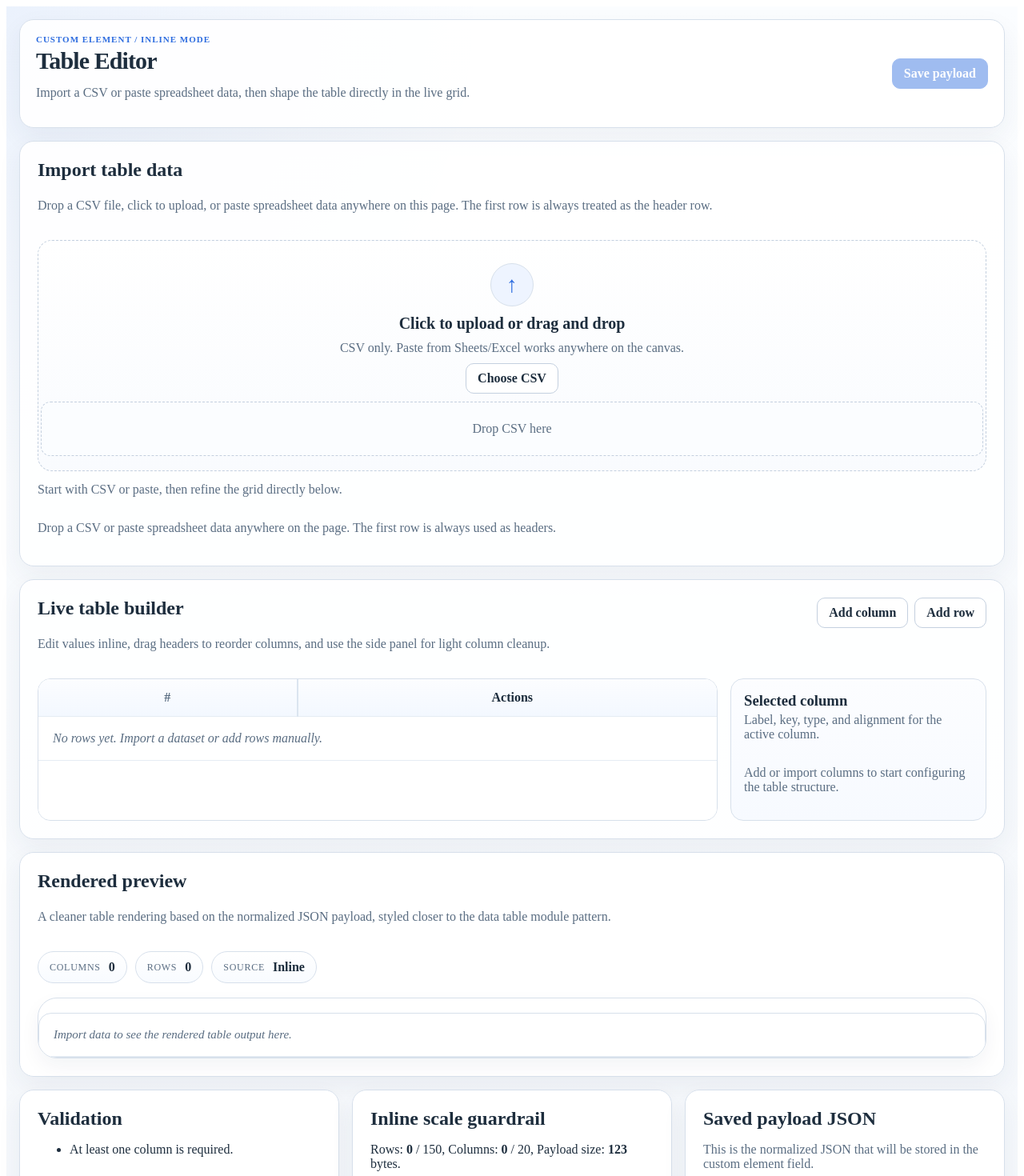
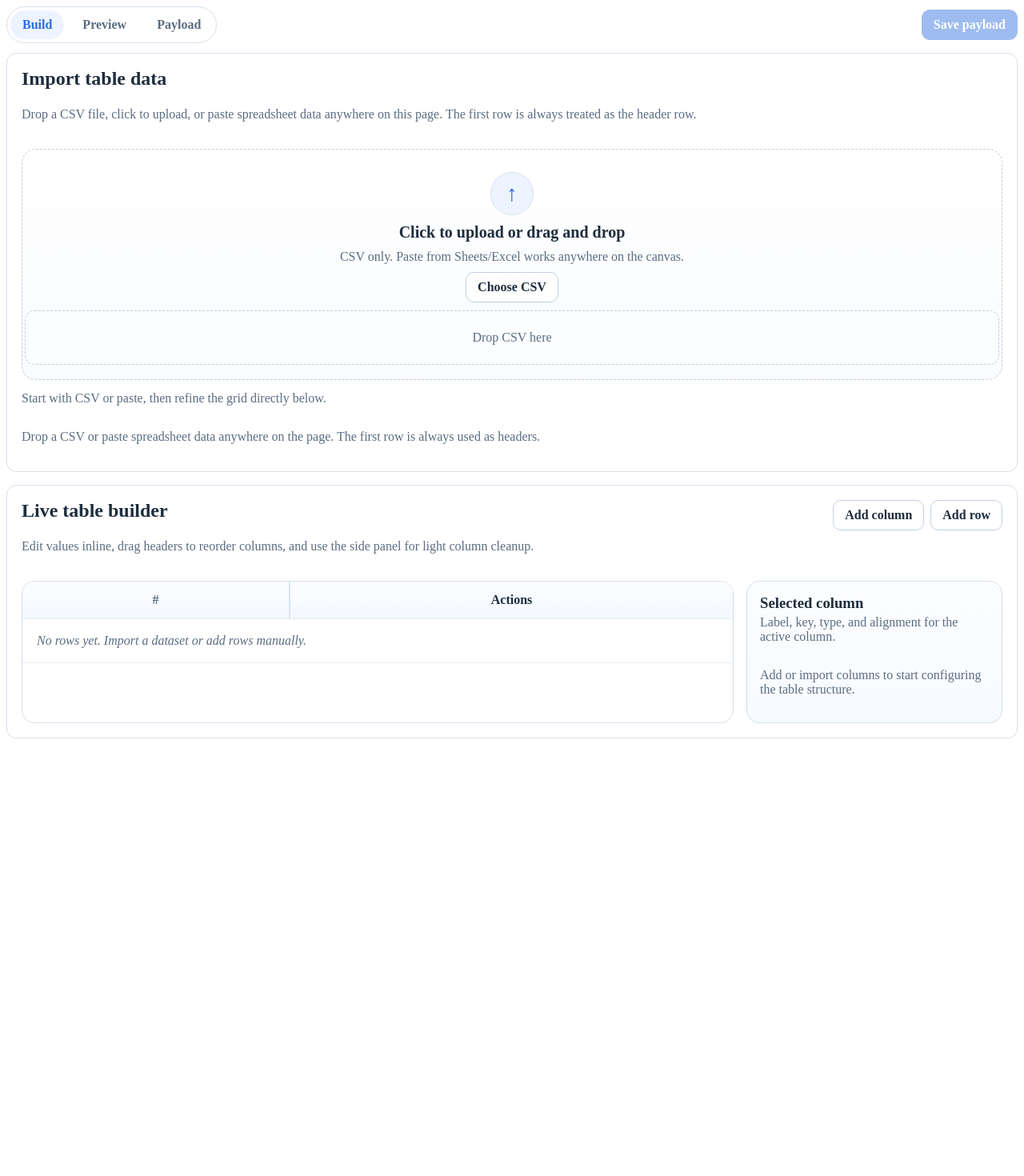
Before and after one commit to jchap-dctx/table-editor, a React (Vite) app: page /custom-elements/table-editor in a window 1280 px wide. Shown: the top 1470 px of the page at 80% size. After the commit the page ends 931 px from the top, so only its background shows below. Built offline with nearby package versions, Linux system fonts and the light colour scheme.

Commit message:
feat: streamline embedded table editor workflow

```diff
--- a/src/App.tsx
+++ b/src/App.tsx
@@ -1,12 +1,14 @@
 import { Routes, Route } from "react-router-dom";
 import { IconPicker } from "./custom-elements/IconPicker";
 import { TableEditor } from "./custom-elements/TableEditor";
+import { TableEditorPreview } from "./custom-elements";
 
 function App() {
   return (
     <Routes>
       <Route path="/icon-picker" element={<IconPicker />} />
       <Route path="/table-editor" element={<TableEditor />} />
+      <Route path="/table-editor-preview" element={<TableEditorPreview />} />
     </Routes>
   );
 }
--- a/src/custom-elements/TableEditor/TableEditor.tsx
+++ b/src/custom-elements/TableEditor/TableEditor.tsx
@@ -27,6 +27,9 @@ import type {
   InlineTableRow,
 } from "./types";
 import "./table-editor.css";
+
+const LOCAL_PREVIEW_STORAGE_KEY = "table-editor:last-saved-payload";
+type EditorTab = "build" | "preview" | "payload";
 
 function generateRowId(index: number): string {
   return `row-${Date.now()}-${index}`;
@@ -150,6 +153,7 @@ export function TableEditor() {
     importedAt: string;
   } | null>(null);
   const [savedMessage, setSavedMessage] = useState("");
+  const [activeTab, setActiveTab] = useState<EditorTab>("build");
   const [payload, setPayload] = useState<InlineTablePayloadV1>(createEmptyPayload());
 
   useEffect(() => {
@@ -493,7 +497,9 @@ export function TableEditor() {
       return;
     }
 
-    setStoredValue(JSON.stringify(normalized));
+    const serializedPayload = JSON.stringify(normalized);
+    setStoredValue(serializedPayload);
+    window.localStorage.setItem(LOCAL_PREVIEW_STORAGE_KEY, serializedPayload);
     setPayload(normalized);
     setSavedMessage(`Saved at ${new Date().toLocaleTimeString()}.`);
   }
@@ -643,20 +649,42 @@ export function TableEditor() {
 
   return (
     <div className="table-editor-root" ref={rootRef} onPasteCapture={handleRootPaste}>
-      <header className="table-editor-header">
-        <div>
-          <p className="eyebrow">Custom Element / Inline Mode</p>
-          <h1>Table Editor</h1>
-          <p className="muted">
-            Import a CSV or paste spreadsheet data, then shape the table directly in the live grid.
-          </p>
+      <div className="table-editor-toolbar">
+        <div className="table-editor-tabs" role="tablist" aria-label="Table editor views">
+          <button
+            type="button"
+            className={`table-editor-tab ${activeTab === "build" ? "is-active" : ""}`}
+            role="tab"
+            aria-selected={activeTab === "build"}
+            onClick={() => setActiveTab("build")}
+          >
+            Build
+          </button>
+          <button
+            type="button"
+            className={`table-editor-tab ${activeTab === "preview" ? "is-active" : ""}`}
+            role="tab"
+            aria-selected={activeTab === "preview"}
+            onClick={() => setActiveTab("preview")}
+          >
+            Preview
+          </button>
+          <button
+            type="button"
+            className={`table-editor-tab ${activeTab === "payload" ? "is-active" : ""}`}
+            role="tab"
+            aria-selected={activeTab === "payload"}
+            onClick={() => setActiveTab("payload")}
+          >
+            Payload
+          </button>
         </div>
         <div className="table-editor-actions">
           <button type="button" className="primary" onClick={savePayload} disabled={!canSave}>
             Save payload
           </button>
         </div>
-      </header>
+      </div>
 
       {isLoading ? <p className="muted table-editor-status">Loading existing field value...</p> : null}
       {savedMessage ? <p className="table-editor-ok table-editor-status">{savedMessage}</p> : null}
@@ -667,9 +695,23 @@ export function TableEditor() {
           ))}
         </div>
       ) : null}
+      {scale.exceedsInlineLimit ? (
+        <div className="table-editor-warn table-editor-status">
+          <p>
+            This table is too large for Inline mode. Use the Dataset Source section for larger tables.
+          </p>
+        </div>
+      ) : null}
+      {importErrors.length > 0 ? (
+        <div className="table-editor-warn table-editor-status" role="alert">
+          <p>{importErrors[0]}</p>
+        </div>
+      ) : null}
 
       <fieldset disabled={isDisabled || isLoading} className="table-editor-fieldset">
-        <section className="table-editor-panel">
+        {activeTab === "build" ? (
+        <>
+        <section className="table-editor-panel table-editor-panel--flat">
           <div className="table-editor-upload-shell">
             <div className="table-editor-upload-copy">
               <h2>Import table data</h2>
@@ -735,7 +777,7 @@ export function TableEditor() {
           </div>
         </section>
 
-        <section className="table-editor-panel">
+        <section className="table-editor-panel table-editor-panel--flat">
           <div className="table-editor-section-header">
             <div>
               <h2>Live table builder</h2>
@@ -946,9 +988,11 @@ export function TableEditor() {
             </aside>
           </div>
         </section>
-      </fieldset>
+        </>
+        ) : null}
 
-        <section className="table-editor-panel">
+        {activeTab === "preview" ? (
+        <section className="table-editor-panel table-editor-panel--flat">
           <div className="table-editor-section-header">
             <div>
               <h2>Rendered preview</h2>
@@ -1031,16 +1075,22 @@ export function TableEditor() {
             </div>
         </div>
       </section>
+        ) : null}
 
+        {activeTab === "payload" ? (
         <div className="table-editor-meta-grid">
-        <section className="table-editor-panel">
-          <h2>Validation</h2>
+        <section className="table-editor-panel table-editor-panel--flat">
+          <h2>Status</h2>
+          <p>
+            Rows: <strong>{scale.rowCount}</strong>, Columns: <strong>{scale.columnCount}</strong>,
+            Payload size: <strong>{scale.payloadBytes}</strong> bytes.
+          </p>
           {validation.generalErrors.length === 0 &&
           Object.keys(validation.columnErrors).length === 0 &&
           Object.keys(validation.rowErrors).length === 0 ? (
             <p className="table-editor-ok">No validation errors.</p>
-          ) : null}
-
+          ) : (
+            <div className="table-editor-warn">
               {validation.generalErrors.length > 0 ? (
                 <ul>
                   {validation.generalErrors.map((error) => (
@@ -1048,7 +1098,6 @@ export function TableEditor() {
                   ))}
                 </ul>
               ) : null}
-
               {Object.entries(validation.columnErrors).map(([key, errors]) => (
                 <div key={key}>
                   <strong>{key}</strong>
@@ -1059,7 +1108,6 @@ export function TableEditor() {
                   </ul>
                 </div>
               ))}
-
               {Object.entries(validation.rowErrors).map(([key, errors]) => (
                 <div key={key}>
                   <strong>{key}</strong>
@@ -1070,44 +1118,14 @@ export function TableEditor() {
                   </ul>
                 </div>
               ))}
-
-          {importErrors.length > 0 ? (
-            <div className="table-editor-warn" role="alert">
-              <p>Import issues:</p>
-              <ul>
-                {importErrors.map((error) => (
-                  <li key={error}>{error}</li>
-                ))}
-              </ul>
             </div>
-          ) : null}
+          )}
+          <p className="muted">
+            Preview harness route: <code>/custom-elements/table-editor-preview</code>
+          </p>
         </section>
 
-        <section className="table-editor-panel">
-          <h2>Inline scale guardrail</h2>
-          <p>
-            Rows: <strong>{scale.rowCount}</strong> / 150, Columns:{" "}
-            <strong>{scale.columnCount}</strong> / 20, Payload size:{" "}
-            <strong>{scale.payloadBytes}</strong> bytes.
-          </p>
-          {scale.exceedsInlineLimit ? (
-            <div className="table-editor-warn">
-              <p>
-                This table exceeds practical Inline limits. You can still inspect the imported
-                data here, but save is blocked. Use the Dataset workflow for larger tables.
-              </p>
-              <ul>
-                {scale.messages.map((message) => (
-                  <li key={message}>{message}</li>
-                ))}
-              </ul>
-            </div>
-          ) : (
-            <p className="table-editor-ok">Current size is within the Inline recommendation.</p>
-          )}
-        </section>
-
-        <section className="table-editor-panel">
+        <section className="table-editor-panel table-editor-panel--flat">
           <h2>Saved payload JSON</h2>
           <p className="muted">
             This is the normalized JSON that will be stored in the custom element field.
@@ -1117,6 +1135,8 @@ export function TableEditor() {
           </pre>
         </section>
       </div>
+      ) : null}
+      </fieldset>
     </div>
   );
 }
--- /dev/null
+++ b/src/custom-elements/TableEditor/TableEditorPreview.tsx
@@ -0,0 +1,155 @@
+import { useMemo, useState } from "react";
+import { buildPayloadFromGrid, createEmptyPayload, parseStoredPayload } from "./helpers";
+import type { InlineTableColumn, InlineTablePayloadV1 } from "./types";
+import "./table-editor.css";
+
+const LOCAL_PREVIEW_STORAGE_KEY = "table-editor:last-saved-payload";
+
+function formatPreviewCell(column: InlineTableColumn, value: unknown): string {
+  if (value === null || value === undefined || value === "") {
+    return "—";
+  }
+
+  if (column.type === "boolean") {
+    return value === true ? "Yes" : value === false ? "No" : String(value);
+  }
+
+  if (column.type === "date") {
+    const parsed = new Date(String(value));
+    if (!Number.isNaN(parsed.getTime())) {
+      return parsed.toLocaleDateString();
+    }
+  }
+
+  return String(value);
+}
+
+function getColumnWidthStyle(column: InlineTableColumn): { width?: number; minWidth?: number } {
+  if (column.width && column.width > 0) {
+    return { width: column.width, minWidth: column.width };
+  }
+
+  if (column.minWidth && column.minWidth > 0) {
+    return { minWidth: column.minWidth };
+  }
+
+  return {};
+}
+
+export function TableEditorPreview() {
+  const initialValue =
+    typeof window !== "undefined" ? window.localStorage.getItem(LOCAL_PREVIEW_STORAGE_KEY) ?? "" : "";
+  const [rawPayload, setRawPayload] = useState(initialValue);
+
+  const parsed = useMemo(() => parseStoredPayload(rawPayload), [rawPayload]);
+  const payload: InlineTablePayloadV1 = useMemo(() => {
+    if (!rawPayload.trim()) {
+      return createEmptyPayload();
+    }
+
+    return buildPayloadFromGrid({
+      tableId: parsed.payload.tableId,
+      columns: parsed.payload.columns,
+      rows: parsed.payload.rows,
+      metadata: parsed.payload.metadata,
+    });
+  }, [parsed.payload, rawPayload]);
+
+  return (
+    <div className="table-editor-root table-editor-preview-page">
+      <section className="table-editor-panel table-editor-panel--flat">
+        <div className="table-editor-section-header">
+          <div>
+            <h2>Preview harness</h2>
+            <p className="muted">
+              Paste saved JSON from Kontent or use the last payload stored by the custom element.
+            </p>
+          </div>
+        </div>
+        <label className="table-editor-preview-json-input">
+          <span>Payload JSON</span>
+          <textarea
+            rows={10}
+            value={rawPayload}
+            onChange={(event) => setRawPayload(event.target.value)}
+            placeholder="Paste a saved table payload here"
+          />
+        </label>
+        {parsed.warnings.length > 0 ? (
+          <div className="table-editor-warn">
+            {parsed.warnings.map((warning) => (
+              <p key={warning}>{warning}</p>
+            ))}
+          </div>
+        ) : null}
+      </section>
+
+      <section className="table-editor-panel table-editor-panel--flat">
+        <div className="table-editor-section-header">
+          <div>
+            <h2>Rendered output</h2>
+            <p className="muted">A lightweight renderer for checking the saved JSON shape and output.</p>
+          </div>
+        </div>
+        <div className="table-editor-preview-summary">
+          <div className="table-editor-preview-chip">
+            <span className="table-editor-preview-chip-label">Columns</span>
+            <strong>{payload.columns.length}</strong>
+          </div>
+          <div className="table-editor-preview-chip">
+            <span className="table-editor-preview-chip-label">Rows</span>
+            <strong>{payload.rows.length}</strong>
+          </div>
+          <div className="table-editor-preview-chip">
+            <span className="table-editor-preview-chip-label">Version</span>
+            <strong>{payload.version}</strong>
+          </div>
+        </div>
+        <div className="table-editor-module-preview">
+          <div className="table-editor-table-scroll table-editor-rendered-preview">
+            <table className="table-editor-preview-table table-editor-rendered-table">
+              <colgroup>
+                {payload.columns.map((column) => (
+                  <col key={`harness-col-${column.key}`} style={getColumnWidthStyle(column)} />
+                ))}
+              </colgroup>
+              <thead>
+                <tr>
+                  {payload.columns.map((column) => (
+                    <th key={`harness-head-${column.key}`} style={getColumnWidthStyle(column)}>
+                      <span className="table-editor-rendered-head-label">{column.label}</span>
+                      <span className="table-editor-rendered-head-meta">{column.type}</span>
+                    </th>
+                  ))}
+                </tr>
+              </thead>
+              <tbody>
+                {payload.rows.length === 0 ? (
+                  <tr>
+                    <td colSpan={Math.max(payload.columns.length, 1)} className="table-editor-empty-preview">
+                      No rows available for preview.
+                    </td>
+                  </tr>
+                ) : (
+                  payload.rows.map((row) => (
+                    <tr key={`harness-row-${row.id}`}>
+                      {payload.columns.map((column) => (
+                        <td key={`harness-${row.id}-${column.key}`} style={getColumnWidthStyle(column)}>
+                          <div className="table-editor-rendered-cell">
+                            <span className="table-editor-rendered-cell-primary">
+                              {formatPreviewCell(column, row[column.key])}
+                            </span>
+                          </div>
+                        </td>
+                      ))}
+                    </tr>
+                  ))
+                )}
+              </tbody>
+            </table>
+          </div>
+        </div>
+      </section>
+    </div>
+  );
+}
--- a/src/custom-elements/TableEditor/table-editor.css
+++ b/src/custom-elements/TableEditor/table-editor.css
@@ -13,11 +13,9 @@
   --table-warn-line: #f1c899;
   color: var(--table-text);
   display: grid;
-  gap: 16px;
-  padding: 16px;
-  background:
-    radial-gradient(circle at top left, rgba(45, 108, 223, 0.08), transparent 28%),
-    linear-gradient(180deg, #fbfdff 0%, var(--table-bg) 100%);
+  gap: 12px;
+  padding: 0;
+  background: transparent;
 }
 
 .table-editor-root button,
@@ -80,27 +78,18 @@
   resize: vertical;
 }
 
-.table-editor-header,
 .table-editor-panel {
   border: 1px solid var(--table-line);
-  background: rgba(255, 255, 255, 0.92);
-  border-radius: 18px;
-  box-shadow: 0 12px 32px rgba(28, 48, 77, 0.06);
+  background: #ffffff;
+  border-radius: 14px;
+  box-shadow: none;
 }
 
-.table-editor-header {
+.table-editor-toolbar {
   display: flex;
   justify-content: space-between;
   align-items: center;
-  gap: 16px;
-  padding: 18px 20px;
-}
-
-.table-editor-header h1 {
-  margin: 0;
-  font-size: 30px;
-  line-height: 1;
-  letter-spacing: -0.03em;
+  gap: 12px;
 }
 
 .table-editor-actions,
@@ -123,7 +112,11 @@
 }
 
 .table-editor-panel {
-  padding: 22px;
+  padding: 18px;
+}
+
+.table-editor-panel--flat {
+  border-radius: 12px;
 }
 
 .table-editor-panel h2,
@@ -138,6 +131,28 @@
   letter-spacing: 0.09em;
   font-size: 11px;
   font-weight: 800;
+}
+
+.table-editor-tabs {
+  display: inline-flex;
+  gap: 8px;
+  padding: 4px;
+  border: 1px solid var(--table-line);
+  border-radius: 999px;
+  background: #ffffff;
+}
+
+.table-editor-tab {
+  border-radius: 999px !important;
+  border-color: transparent !important;
+  background: transparent !important;
+  padding: 8px 14px !important;
+  color: var(--table-muted) !important;
+}
+
+.table-editor-tab.is-active {
+  background: var(--table-accent-soft) !important;
+  color: var(--table-accent) !important;
 }
 
 .muted {
@@ -563,7 +578,7 @@
 
 .table-editor-meta-grid {
   display: grid;
-  grid-template-columns: repeat(3, minmax(0, 1fr));
+  grid-template-columns: minmax(0, 1fr) minmax(0, 1.35fr);
   gap: 16px;
 }
 
@@ -699,6 +714,15 @@
   line-height: 1.5;
 }
 
+.table-editor-preview-page {
+  padding: 16px;
+}
+
+.table-editor-preview-json-input {
+  display: grid;
+  gap: 8px;
+}
+
 @media (max-width: 1120px) {
   .table-editor-builder-layout,
   .table-editor-meta-grid {
@@ -707,11 +731,7 @@
 }
 
 @media (max-width: 720px) {
-  .table-editor-root {
-    padding: 12px;
-  }
-
-  .table-editor-header,
+  .table-editor-toolbar,
   .table-editor-upload-shell,
   .table-editor-section-header,
   .table-editor-column-sidebar-header {
--- a/src/custom-elements/index.ts
+++ b/src/custom-elements/index.ts
@@ -1,2 +1,3 @@
 export * from "./IconPicker";
 export * from "./TableEditor";
+export * from "./TableEditor/TableEditorPreview";
```
Lines whose indentation alone changed are shown as unchanged.
